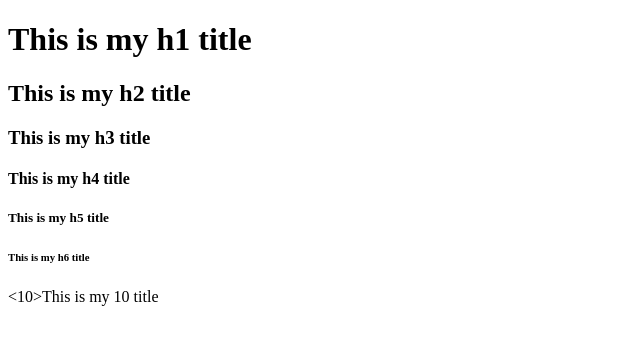
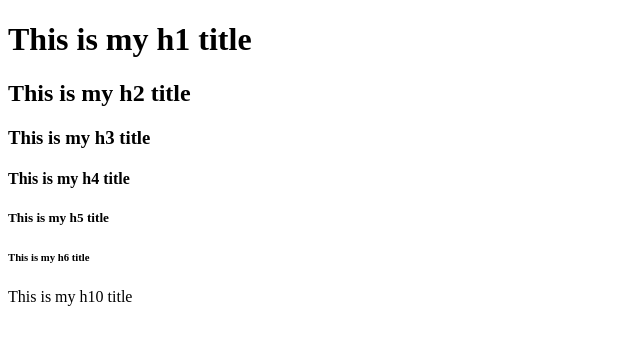
Before and after one commit to jungandro/kakao-clone, a plain HTML site: page index.html in a window 1280 px wide. Shown: the full height of the page, 0-640 px from the left. Drawn offline with Linux system fonts and the light colour scheme.

Commit message:
Update index.html

```diff
--- a/index.html
+++ b/index.html
@@ -13,6 +13,6 @@
     <h4>This is my h4 title</h4>
     <h5>This is my h5 title</h5>
     <h6>This is my h6 title</h6>
-    <10>This is my 10 title</10>
+    <h10>This is my h10 title</h10>
   </body>
 </html>
```
